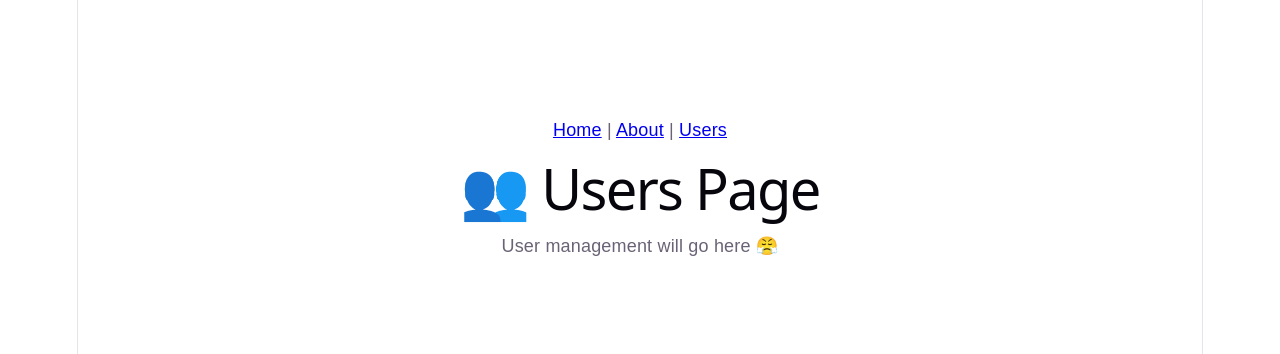
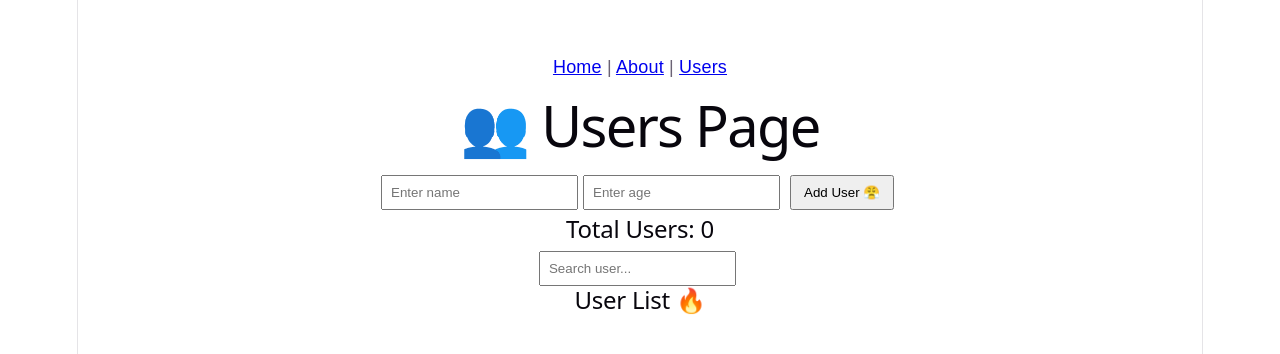
Before and after one commit to dalandan-chillin/software-engineer-journey, a React (Vite) app in the folder my-react-app/: page /users in a window 1280 px wide. Shown: the part 232-586 px from the top of the page. Built offline with nearby package versions, Linux system fonts and the light colour scheme; no server answers.

Commit message:
React app day 18 Move CRUD to Users Page

```diff
--- a/my-react-app/src/App.jsx
+++ b/my-react-app/src/App.jsx
@@ -1,6 +1,3 @@
-import { useState, useEffect } from "react";
-import UserCard from "./UserCard";
-import UserList from "./UserList";
 import "./App.css";
 import {
   Routes,
@@ -14,136 +11,6 @@ import Users from "./pages/Users";
 
 function App() {
 
-{/* constant */}
-
-const [count, setCount] = useState(0);
-const [name, setName] = useState("");
-const [isLoggedIn, setIsLoggedIn] = useState(false);
-const users = [
-      { id: 1, name: "Karl", age: 26 },
-      { id: 2, name: "Tsi", age: 24 },
-      { id: 3, name: "Kai", age: 28 }
-];
-
-{/* New User */}
-const [newName, setNewName] = useState("");
-const [newAge, setNewAge] = useState("");
-const [userList, setUserList] = useState(() => {
-
-const savedUsers =
-      localStorage.getItem("users");
-
-return savedUsers
-      ? JSON.parse(savedUsers)
-      : [];
-});
-
-
-const [error, setError] = useState("");
-const [searchTerm, setSearchTerm] = useState("");
-
-const addUser = () => {
-
-if (newName.trim() === "") {
-  setError("Please enter a name.");
-  return;
-}
-
-if (newAge.trim() === "") {
-  setError("Please enter an age.");
-  return;
-}
-
-if (Number(newAge) <= 0) {
-  setError("Age must be greater than 0.");
-  return;
-}
-
-  const user = {
-    id: Date.now(),
-    name: newName,
-    age: newAge
-  };
-
-  setError("");
-
-  setUserList([...userList, user]);
-  setNewName("");
-  setNewAge("");
-};
-
-{/* delete user */}
-
-const deleteUser = (id) => {
-
-    const updatedUsers = userList.filter(
-      (user) => user.id !== id
-    );
-
-    setUserList(updatedUsers);
-
-};
-
-{/* Edit users */ }
-
-const [editId, setEditId] = useState(null);
-const [editName, setEditName] = useState("");
-const startEdit = (user) => {
-
-      setEditId(user.id);
-      setEditName(user.name);
-};
-
-const saveEdit = () => {
-
-  const updatedUsers = userList.map((user) => {
-    if (user.id === editId) {
-      return {
-        ...user,
-        name: editName
-      };
-    }
-
-    return user;
-
-  });
-
-  setUserList(updatedUsers);
-
-  setEditId(null);
-  setEditName("");
-
-};
-
-
-{/* Api data */}
-const [apiUsers, setApiUsers] = useState([]);
-
-useEffect(() => {
-
-      fetch("https://jsonplaceholder.typicode.com/users")
-      .then((response) => response.json())
-      .then((data) => {
-        setApiUsers(data);
-      });
-
-}, []);
-
-useEffect(() => {
-
-    localStorage.setItem(
-      "users",
-      JSON.stringify(userList)
-    );
-
-}, [userList]);
-
-{/* Filtered Users */}
-const filteredUsers = userList.filter((user) =>
-user.name.toLowerCase().includes(
-  searchTerm.toLowerCase()
-  )
-);
 
   return (
 
--- a/my-react-app/src/pages/Users.jsx
+++ b/my-react-app/src/pages/Users.jsx
@@ -1,8 +1,169 @@
+import { useState, useEffect } from "react";
+import UserList from "../UserList";
+
 function Users() {
+
+const [newName, setNewName] = useState("");
+const [newAge, setNewAge] = useState("");
+const [userList, setUserList] = useState(() => {
+
+const savedUsers =
+      localStorage.getItem("users");
+
+return savedUsers
+      ? JSON.parse(savedUsers)
+      : [];
+});
+
+
+const [editId, setEditId] = useState(null);
+const [editName, setEditName] = useState("");
+const [searchTerm, setSearchTerm] = useState("");
+const [error, setError] = useState("");
+
+
+{/* add user */}
+const addUser = () => {
+
+if (newName.trim() === "") {
+  setError("Please enter a name.");
+  return;
+}
+
+if (newAge.trim() === "") {
+  setError("Please enter an age.");
+  return;
+}
+
+if (Number(newAge) <= 0) {
+  setError("Age must be greater than 0.");
+  return;
+}
+
+  const user = {
+    id: Date.now(),
+    name: newName,
+    age: newAge
+  };
+
+  setError("");
+
+  setUserList([...userList, user]);
+  setNewName("");
+  setNewAge("");
+};
+
+{/* delete user */}
+
+const deleteUser = (id) => {
+
+    const updatedUsers = userList.filter(
+      (user) => user.id !== id
+    );
+
+    setUserList(updatedUsers);
+
+};
+
+{/* Edit users */ }
+
+const startEdit = (user) => {
+
+      setEditId(user.id);
+      setEditName(user.name);
+};
+
+const saveEdit = () => {
+
+  const updatedUsers = userList.map((user) => {
+    if (user.id === editId) {
+      return {
+        ...user,
+        name: editName
+      };
+    }
+
+    return user;
+
+  });
+
+  setUserList(updatedUsers);
+
+  setEditId(null);
+  setEditName("");
+
+};
+
+useEffect(() => {
+
+    localStorage.setItem(
+      "users",
+      JSON.stringify(userList)
+    );
+
+}, [userList]);
+
+
+const filteredUsers = userList.filter((user) =>
+  user.name.toLowerCase().includes(
+    searchTerm.toLowerCase()
+  )
+);
+
+
         return(
             <div>
                 <h1> 👥 Users Page </h1>
-                <p> User management will go here 😤 </p>
+                <input
+  type="text"
+  placeholder="Enter name"
+  value={newName}
+  onChange={(event) => setNewName(event.target.value)}
+/>
+
+<input
+  type="number"
+  placeholder="Enter age"
+  value={newAge}
+  onChange={(event) => setNewAge(event.target.value)}
+/>
+
+{error && <p>{error}</p>}
+
+<button onClick={addUser}>
+  Add User 😤
+</button>
+
+<h2>Total Users: {userList.length}</h2>
+
+<input
+  type="text"
+  placeholder="Search user..."
+  value={searchTerm}
+  onChange={(event) => setSearchTerm(event.target.value)}
+/>
+
+<UserList
+  userList={filteredUsers}
+  deleteUser={deleteUser}
+  startEdit={startEdit}
+/>
+
+{editId && (
+  <div>
+
+    <input
+      type="text"
+      value={editName}
+      onChange={(event) => setEditName(event.target.value)}
+    />
+
+    <button onClick={saveEdit}>
+      Save
+    </button>
+
+  </div>
+)}
 
             </div>
         );
```
